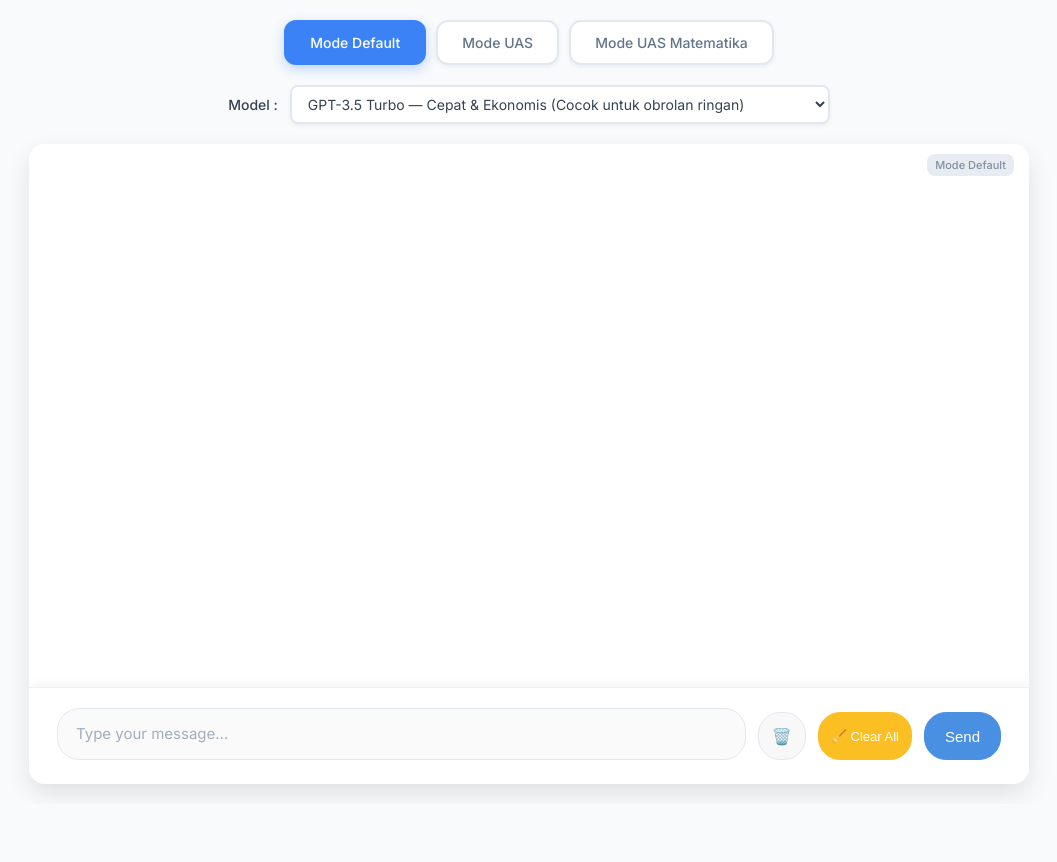
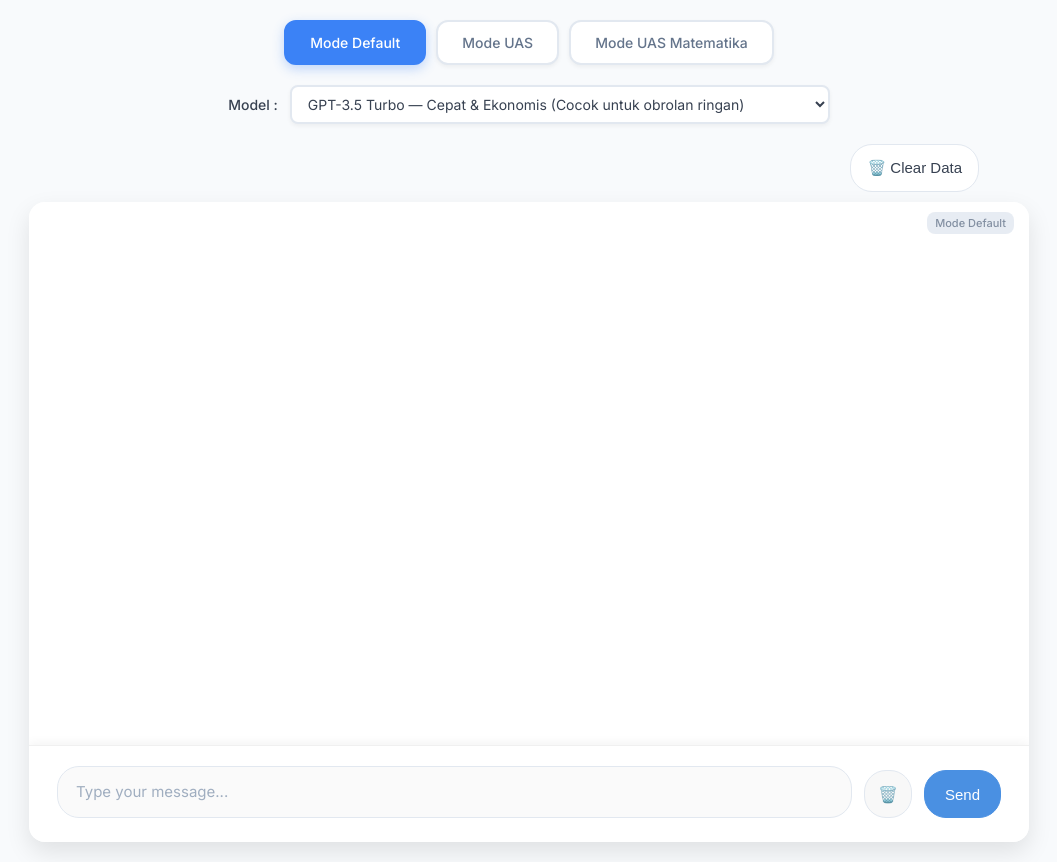
Before and after one commit to falehjamal/chat-ai-web, a PHP site: page / in a window 1280 px wide. Shown: the whole page, without its empty margins (111-1168 px from the left). Before the commit the page ends 794 px from the top, so only its background shows below. Run offline with PHP 8.4, Linux system fonts and the light colour scheme.

Commit message:
feat: Update clear cache button styling and reposition in the UI

```diff
--- a/css/style.css
+++ b/css/style.css
@@ -788,10 +788,10 @@ body {
 }
 
 #clear-cache-btn {
-    background: #fbbf24;
-    color: #ffffff;
-    border: 1px solid #fbbf24;
-    padding: 8px 12px;
+    background: #fff;
+    color: #374151;
+    border: 1px solid #e2e8f0;
+    padding: 8px 16px;
     border-radius: 22px;
     font-weight: 500;
     cursor: pointer;
@@ -799,23 +799,20 @@ body {
     height: 48px;
     min-width: 90px;
     flex-shrink: 0;
-    font-size: 13px;
+    font-size: 15px;
     display: flex;
     align-items: center;
     justify-content: center;
-    gap: 4px;
+    gap: 8px;
     white-space: nowrap;
+    box-shadow: none;
 }
-
-#clear-cache-btn:hover {
-    background: #f59e0b;
-    border-color: #f59e0b;
-    transform: scale(1.05);
-    box-shadow: 0 2px 8px rgba(245, 158, 11, 0.3);
-}
-
-#clear-cache-btn:active {
-    transform: scale(0.95);
+#clear-cache-btn:hover, #clear-cache-btn:active {
+    background: #fff;
+    color: #1e293b;
+    border-color: #cbd5e1;
+    box-shadow: 0 2px 8px rgba(59,130,246,0.04);
+    transform: none;
 }
 
 #send-btn {
--- a/index.php
+++ b/index.php
@@ -51,6 +51,9 @@
 
         </select>
     </div>
+    <div style="width:90%;max-width:900px;display:flex;justify-content:flex-end;gap:10px;margin-bottom:10px;">
+        <button id="clear-cache-btn" title="Hapus semua cache dan localStorage">🗑️ Clear Data</button>
+    </div>
     <div id="chat-container">
         <div id="chat-box"></div>
         <div id="input-container">
@@ -62,7 +65,6 @@
             <textarea id="user-input" placeholder="Type your message..." rows="1"></textarea>
             <button id="image-btn" title="Upload gambar untuk Mode UAS Matematika" style="display: none;">📸</button>
             <button id="clear-btn" title="Klik: Hapus mode saat ini | Klik kanan atau double-click: Hapus semua mode">🗑️</button>
-            <button id="clear-cache-btn" title="Hapus semua cache dan localStorage">🧹 Clear All</button>
             <button id="send-btn">Send</button>
         </div>
         <div id="ocr-progress">
```
